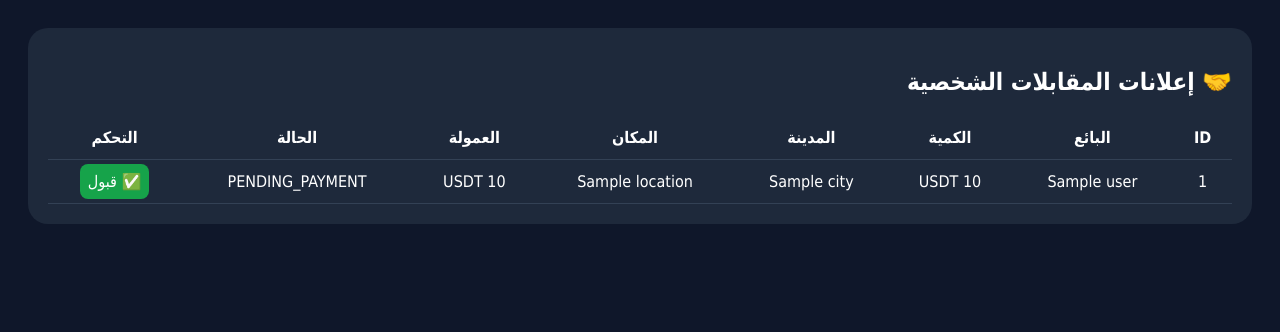
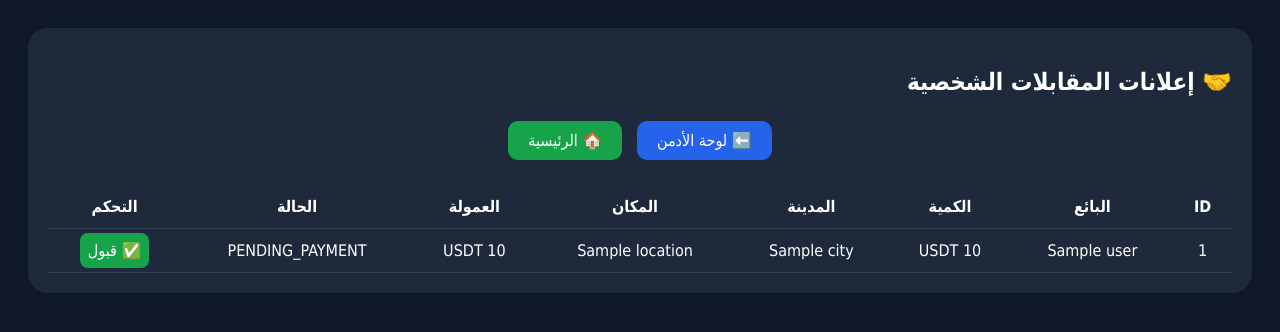
Before and after one commit to sameraishi460-cmd/USDT-P2P-Palestine, a Flask app: template templates/admin_cash_ads.html in a window 1280 px wide. Shown: the top 332 px of the page. Run offline with Flask 3, Linux system fonts and the light colour scheme; the template is opened without the code that fills it: most values are stand-ins (such as "Sample title", 1, 10 or a date in 2020).

Commit message:
Enhance admin_cash_ads.html with navigation menu
Added a menu with navigation links for admin dashboard.

```diff
--- a/templates/admin_cash_ads.html
+++ b/templates/admin_cash_ads.html
@@ -22,6 +22,27 @@ padding:20px;
 border-radius:20px;
 }
 
+.menu{
+text-align:center;
+margin-bottom:20px;
+}
+
+.menu a{
+display:inline-block;
+padding:10px 20px;
+margin:5px;
+border-radius:10px;
+text-decoration:none;
+color:white;
+background:#2563eb;
+}
+
+
+.home{
+background:#16a34a !important;
+}
+
+
 table{
 width:100%;
 border-collapse:collapse;
@@ -41,6 +62,7 @@ border-radius:8px;
 text-decoration:none;
 }
 
+
 </style>
 
 </head>
@@ -55,6 +77,22 @@ text-decoration:none;
 <h2>
 🤝 إعلانات المقابلات الشخصية
 </h2>
+
+
+<div class="menu">
+
+<a href="/admin">
+⬅️ لوحة الأدمن
+</a>
+
+
+<a class="home" href="/">
+🏠 الرئيسية
+</a>
+
+
+</div>
+
 
 
 <table>
```
